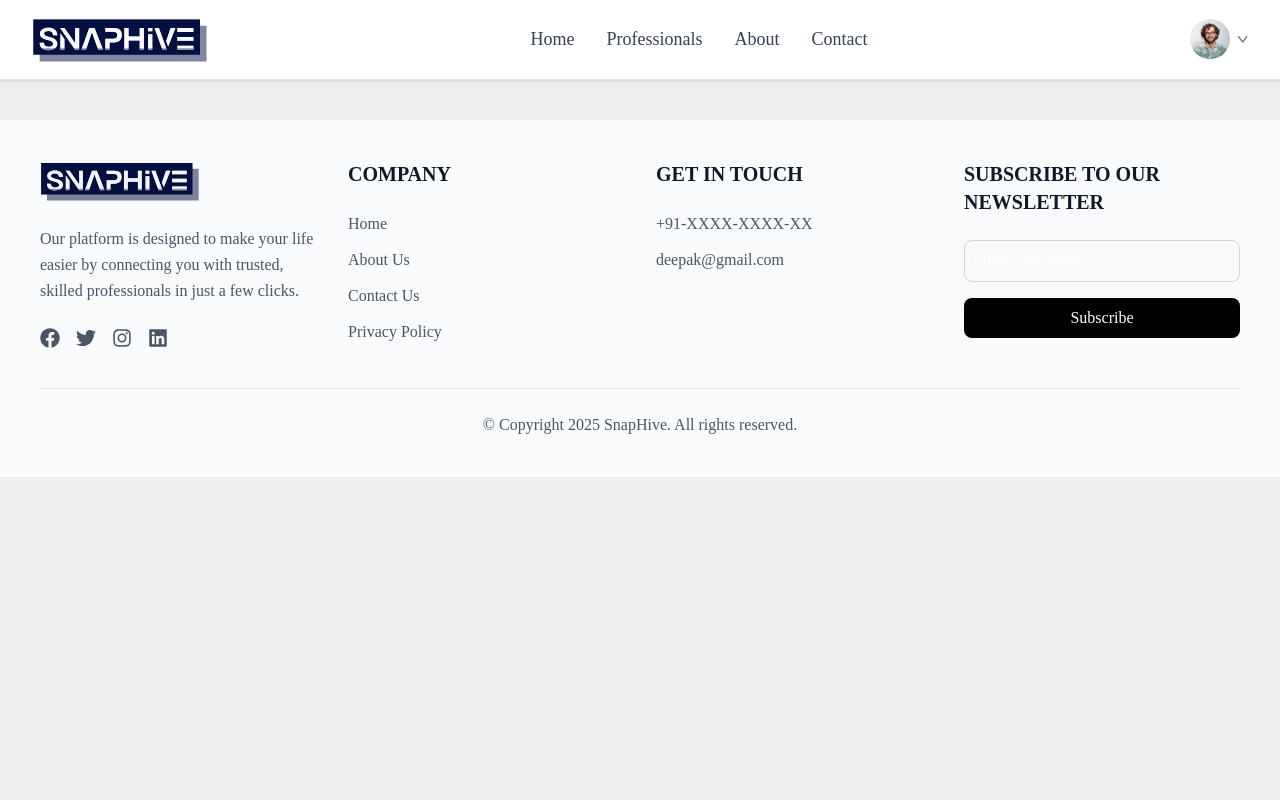
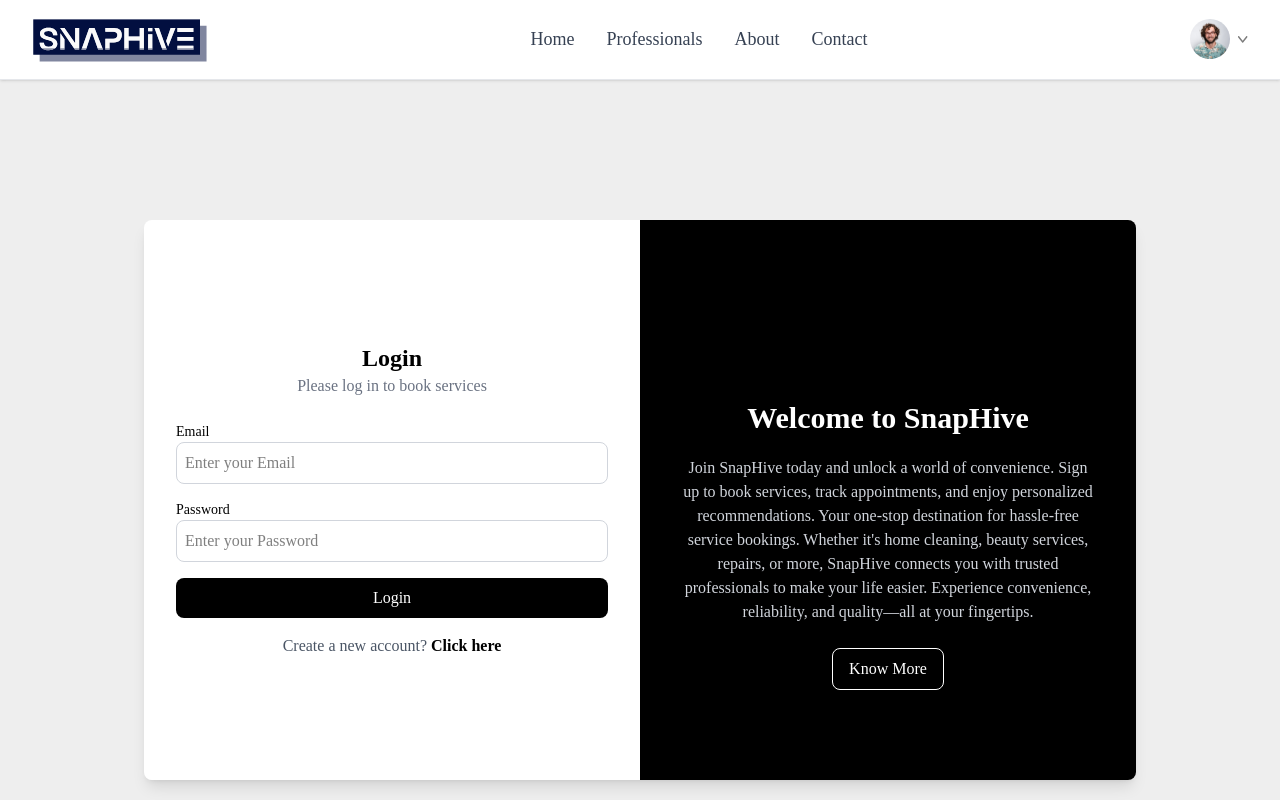
Before and after one commit to deepakcode21/snaphive-services, a React (Vite) app in the folder frontend/: page /login in a window 1280 px wide. Shown: the top 800 px of the page. Built offline with nearby package versions, Linux system fonts and the light colour scheme.

Commit message:
login page complete

```diff
--- a/frontend/src/index.css
+++ b/frontend/src/index.css
@@ -10,7 +10,7 @@
   margin: 0;
   padding: 0;
   background-color: #EEEEEE;
-  color: white;
+  color: black;
 }
 
 html, body, #root {
@@ -20,10 +20,10 @@
 
 
 
-  .active hr{
-    @apply block
+.active hr{
+  @apply block
 }
 
 ::-webkit-scrollbar{
-    @apply hidden
+  @apply hidden
 }
--- a/frontend/src/pages/Login.jsx
+++ b/frontend/src/pages/Login.jsx
@@ -1,11 +1,123 @@
-import React from 'react'
+import React, { useState } from "react";
+import { motion } from "framer-motion";
 
 const Login = () => {
+  const [state, setState] = useState("Login"); // Initial state set to "Login"
+  const [email, setEmail] = useState("");
+  const [password, setPassword] = useState("");
+  const [name, setName] = useState("");
+
+  const onSubmitHandler = async (event) => {
+    event.preventDefault();
+  };
+
   return (
-    <div>
+    <div className="h-screen flex items-center justify-center  w-full overflow-hidden relative p-4">
+      <motion.div
+        className="relative flex w-full max-w-6xl h-[90vh] md:h-[70vh] shadow-lg rounded-lg overflow-hidden"
+        initial={{ opacity: 0 }}
+        animate={{ opacity: 1 }}
+        transition={{ duration: 0.5 }}
+      >
+        {/* Left Side - Hidden on Mobile */}
+        <motion.div
+          className={`hidden md:block absolute inset-0 w-1/2 bg-black text-white flex flex-col justify-center items-center p-6 md:p-10 transition-all duration-700 ease-in-out ${
+            state === "Login" ? "translate-x-full" : "translate-x-0"
+          }`}
+          style={{ zIndex: state === "Login" ? 1 : 2 }} // Higher z-index when visible
+        >
+          {/* Centered Content with Top Margin */}
+          <div className="text-center mt-35">
+            {" "}
+            {/* Added mt-10 for top margin */}
+            <h2 className="text-3xl font-bold">Welcome to SnapHive</h2>
+            <p className="mt-5 text-gray-300 max-w-md mx-auto">
+              Join SnapHive today and unlock a world of convenience. Sign up to
+              book services, track appointments, and enjoy personalized
+              recommendations. Your one-stop destination for hassle-free service
+              bookings. Whether it's home cleaning, beauty services, repairs, or
+              more, SnapHive connects you with trusted professionals to make
+              your life easier. Experience convenience, reliability, and
+              quality—all at your fingertips.
+            </p>
+            <button className="mt-6 border border-white py-2 px-4 rounded-lg hover:bg-white hover:text-black transition">
+              Know More
+            </button>
+          </div>
+        </motion.div>
 
+        {/* Right Side - Always Visible */}
+        <motion.div
+          className={`absolute inset-0 w-full md:w-1/2 bg-white flex items-center justify-center p-6 md:p-8 transition-all duration-700 ease-in-out ${
+            state === "Login" ? "translate-x-0" : "translate-x-full"
+          }`}
+          style={{ zIndex: state === "Login" ? 2 : 1 }} // Higher z-index when visible
+        >
+          <div className="w-full max-w-md">
+            <h2 className="text-xl md:text-2xl font-semibold text-center">
+              {state === "Login" ? "Login" : "Create Account"}
+            </h2>
+            <p className="text-center text-gray-500 mb-6 text-sm md:text-base">
+              Please {state === "Login" ? "log in" : "sign up"} to book services
+            </p>
+            <form onSubmit={onSubmitHandler} className="space-y-4">
+              {state !== "Login" && (
+                <div>
+                  <label className="block text-sm">Full Name</label>
+                  <input
+                    className="w-full border border-gray-300 p-2 rounded-lg focus:ring-2 focus:ring-black text-sm md:text-base"
+                    type="text"
+                    onChange={(e) => setName(e.target.value)}
+                    value={name}
+                    placeholder="Enter your Name"
+                    required
+                  />
+                </div>
+              )}
+              <div>
+                <label className="block text-sm">Email</label>
+                <input
+                  className="w-full border border-gray-300 p-2 rounded-lg focus:ring-2 focus:ring-black text-sm md:text-base"
+                  type="email"
+                  onChange={(e) => setEmail(e.target.value)}
+                  value={email}
+                  placeholder="Enter your Email"
+                  required
+                />
+              </div>
+              <div>
+                <label className="block text-sm">Password</label>
+                <input
+                  className="w-full border border-gray-300 p-2 rounded-lg focus:ring-2 focus:ring-black text-sm md:text-base"
+                  type="password"
+                  onChange={(e) => setPassword(e.target.value)}
+                  value={password}
+                  placeholder="Enter your Password"
+                  required
+                />
+              </div>
+              <button className="w-full bg-black text-white py-2 rounded-lg hover:bg-gray-800 transition text-sm md:text-base">
+                {state === "Login" ? "Login" : "Create Account"}
+              </button>
+            </form>
+            <p className="text-center mt-4 text-gray-600 text-sm md:text-base">
+              {state === "Login"
+                ? "Create a new account? "
+                : "Already have an account? "}
+              <span
+                onClick={() =>
+                  setState(state === "Login" ? "Sign Up" : "Login")
+                }
+                className="text-black font-semibold cursor-pointer hover:underline"
+              >
+                {state === "Login" ? "Click here" : "Login here"}
+              </span>
+            </p>
+          </div>
+        </motion.div>
+      </motion.div>
     </div>
-  )
-}
+  );
+};
 
-export default Login
+export default Login;
--- a/frontend/src/pages/Professional.jsx
+++ b/frontend/src/pages/Professional.jsx
@@ -1,7 +1,6 @@
 import React, { useContext, useEffect, useState } from "react";
 import { useNavigate, useParams } from "react-router-dom";
 import { AppContext } from "../context/AppContext";
-import { motion } from "framer-motion"; // For animations
 
 const Professional = () => {
   const { speciality } = useParams();
@@ -11,7 +10,9 @@
 
   const applyFilter = () => {
     if (speciality) {
-      setFilterPro(Professionals.filter((pro) => pro.speciality === speciality));
+      setFilterPro(
+        Professionals.filter((pro) => pro.speciality === speciality)
+      );
     } else {
       setFilterPro(Professionals);
     }
@@ -21,33 +22,14 @@
     applyFilter();
   }, [Professionals, speciality]);
 
-  // Animation variants
-  const fadeInUp = {
-    hidden: { opacity: 0, y: 20 },
-    visible: { opacity: 1, y: 0, transition: { duration: 0.6 } },
-  };
-
-
-
   return (
     <div className="text-gray-800 p-4">
-      <motion.p
-        className="text-lg font-semibold mb-4"
-        variants={fadeInUp}
-        initial="hidden"
-        whileInView="visible"
-      >
+      <p className="text-lg font-semibold mb-4">
         Browse through the professionals by specialty.
-      </motion.p>
-
+      </p>
       <div className="flex flex-col sm:flex-row items-start gap-5 mt-5">
-        {/*------------ Right Side (Filter Section) ----------*/}
-        <motion.div
-          className="w-full sm:w-64 rounded-lg p-4"
-          variants={fadeInUp}
-          initial="hidden"
-          whileInView="visible"
-        >
+        {/*------------------------------ Right Side (Filter Section) ------------------------------*/}
+        <div className="w-full sm:w-64 rounded-lg p-4">
           <h3 className="text-lg font-semibold mb-4">Filter by Specialty</h3>
           <div className="flex flex-col gap-3">
             {[
@@ -58,8 +40,8 @@
               "Mechanic",
               "Carpenter",
               "Technician",
-            ].map((specialtyItem, index) => (
-              <motion.div
+            ].map((specialtyItem) => (
+              <div
                 key={specialtyItem}
                 onClick={() =>
                   speciality === specialtyItem
@@ -71,40 +53,27 @@
                     ? "bg-black text-white"
                     : "bg-white hover:bg-gray-200 text-gray-700"
                 }`}
-                variants={fadeInUp}
-                whileHover={{ scale: 1.05 }}
-                whileTap={{ scale: 0.95 }}
               >
                 {specialtyItem}
-              </motion.div>
+              </div>
             ))}
           </div>
-        </motion.div>
-
-        {/*------ Left Side (Professional Cards) ------*/}
+        </div>
+        {/*------------------------------- Left Side ------------------------------*/}
         <div className="w-full grid grid-cols-1 sm:grid-cols-2 md:grid-cols-3 lg:grid-cols-4 xl:grid-cols-5 gap-6 px-3 sm:px-0 pt-6">
           {filterPro.map((item, index) => (
-            <motion.div
+            <div
+              onClick={() => navigate(`/booking/${item._id}`)}
+              className="border-[1px] border-black rounded-xl overflow-hidden cursor-pointer shadow-[11px_10px_0px_rgba(0,0,0,0.85)] hover:shadow-lg transition-all duration-300 bg-white flex flex-col justify-between"
               key={index}
-              onClick={() => {
-                navigate(`/booking/${item._id}`);
-                scrollTo(0, 0);
-              }}
-              className="border-[1px] border-black rounded-xl overflow-hidden cursor-pointer shadow-[11px_10px_0px_rgba(0,0,0,0.85)] hover:shadow-lg transition-all duration-300 bg-white flex flex-col justify-between"
-              variants={fadeInUp}
-              initial="hidden"
-              whileInView="visible"
-              whileHover={{ scale: 1.05 }}
-              whileTap={{ scale: 0.95 }}
             >
               {/* Improved Image Handling */}
               <div className="w-full h-48 md:h-56 overflow-hidden flex items-center justify-center">
-                <motion.img
+                <img
                   className="w-full h-full object-cover transform hover:scale-105 transition-transform duration-300"
                   src={item.image}
                   alt={item.name}
                   style={{ objectPosition: "top center" }} // Ensure the face is centered
-                  whileHover={{ scale: 1.1 }}
                 />
               </div>
 
@@ -128,7 +97,7 @@
                   </span>
                 </div>
               </div>
-            </motion.div>
+            </div>
           ))}
         </div>
       </div>
```
